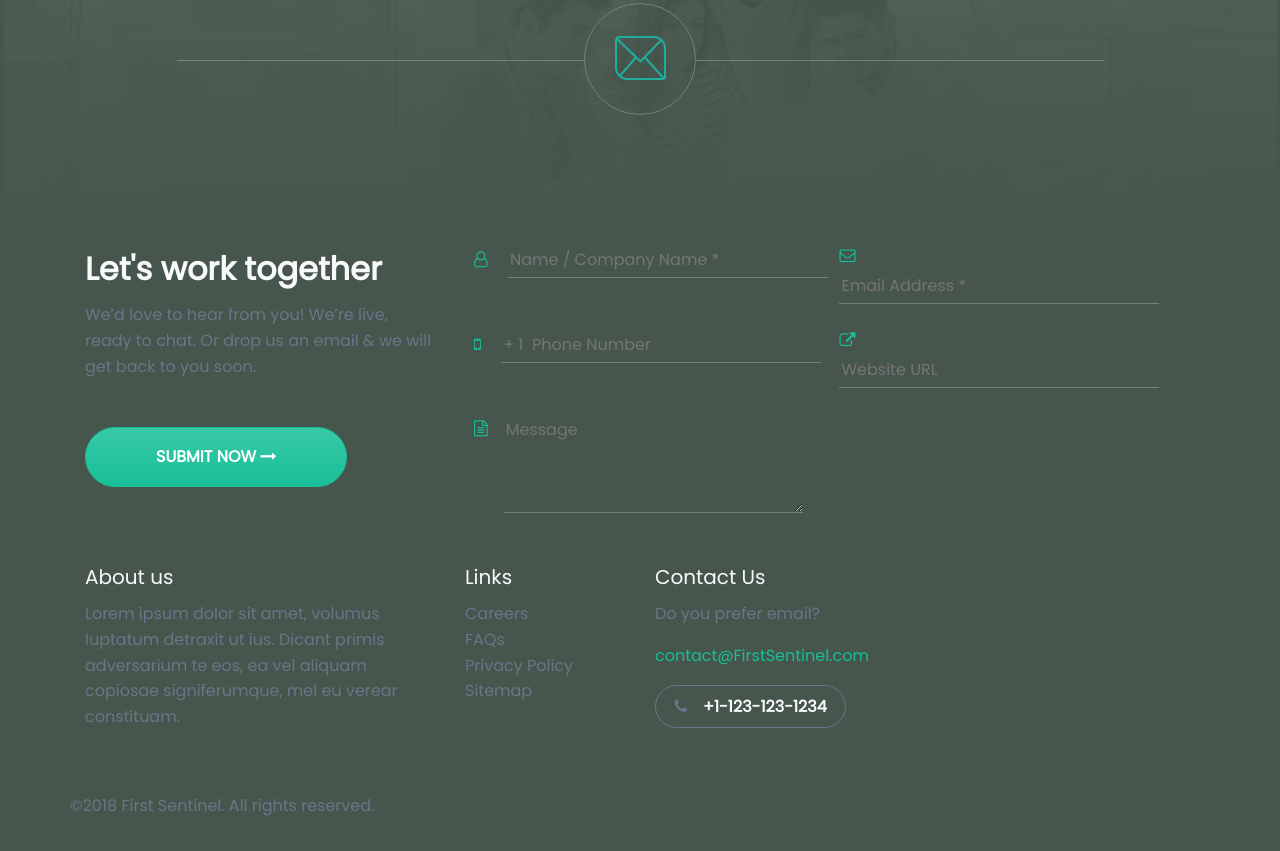
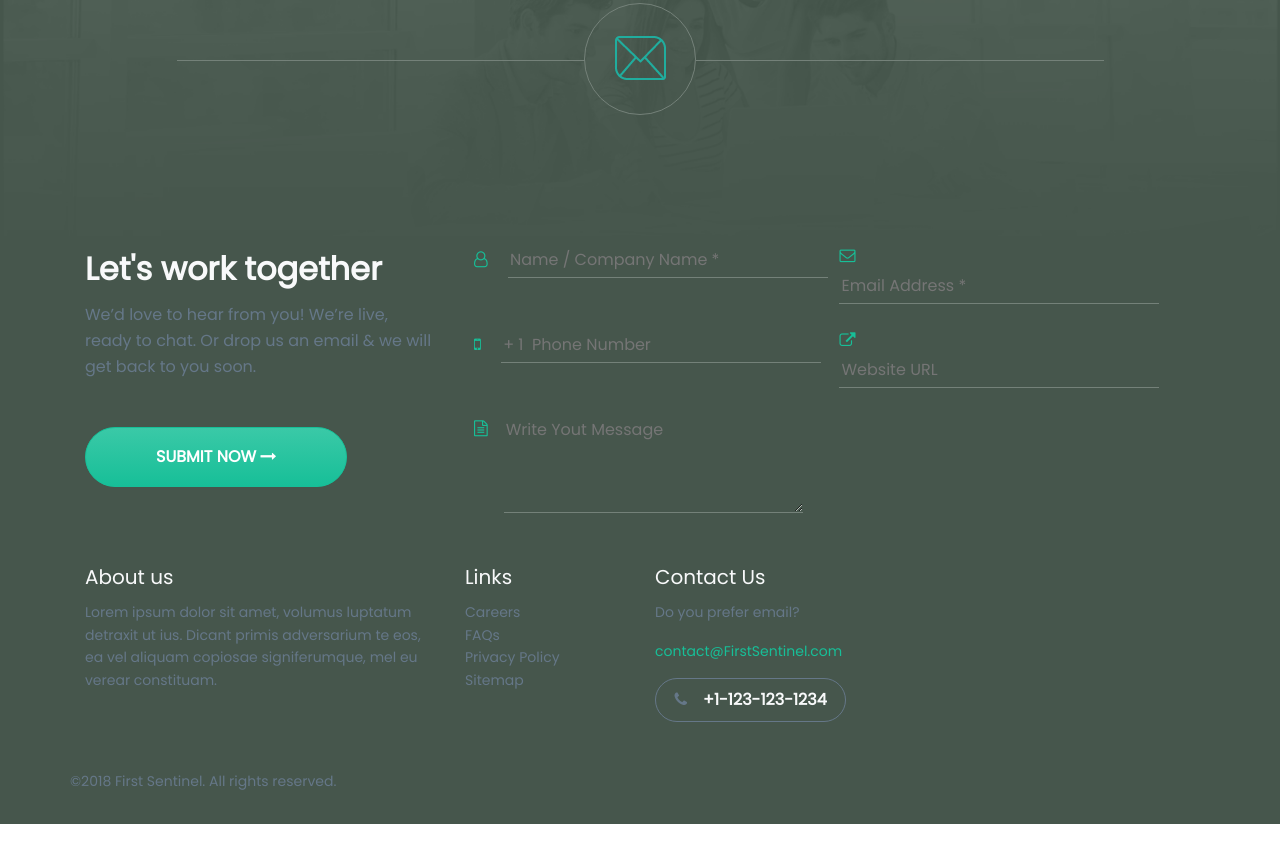
Before and after one commit to amarv1/amarv1.github.io, a website: page src/index.html in a window 1280 px wide. Shown: the part 4122-4973 px from the top of the page. After the commit the page ends 4946 px from the top, so only its background shows below. Drawn offline with nearby package versions, Linux system fonts and the light colour scheme; files that its build step writes are made by us from their sources.

Commit message:
minor fixes 2

```diff
--- a/src/index.html
+++ b/src/index.html
@@ -295,7 +295,7 @@
                     </div>
                     <div class="input-container d-flex">
                       <i class="fa fa-file-text-o icon text-info mr-3 mt-2" style=""></i>
-                      <textarea class="input-field footer-form-inputs" rows="3" placeholder="Message" name="message"></textarea>
+                      <textarea class="input-field footer-form-inputs" rows="3" placeholder="Write Yout Message" name="message"></textarea>
                     </div>
                 </form>
               </div>
@@ -303,16 +303,16 @@
             <div class="row mb-5">
               <div class="col-lg-4">
                 <h5 class="text-light">About us</h5>
-                <p class="text-secondary">Lorem ipsum dolor sit amet, volumus luptatum detraxit ut ius. Dicant primis adversarium te eos, ea vel aliquam copiosae signiferumque, mel eu verear constituam. </p>
+                <p class="text-secondary text-small">Lorem ipsum dolor sit amet, volumus luptatum detraxit ut ius. Dicant primis adversarium te eos, ea vel aliquam copiosae signiferumque, mel eu verear constituam. </p>
               </div>
-              <div class="col-lg-2">
+              <div class="col-lg-2 text-small">
                 <h5 class="text-light">Links</h5>
                 <a href="" class="text-secondary">Careers</a><br>
                 <a href="" class="text-secondary">FAQs</a><br>
                 <a href="" class="text-secondary">Privacy Policy</a><br>
                 <a href="" class="text-secondary">Sitemap</a><br>
               </div>
-              <div class="col-lg-3">
+              <div class="col-lg-3 text-small">
                 <h5 class="text-light">Contact Us</h5>
                 <p class="text-secondary">Do you prefer email?</p>
                 <a href="" class="text-info">contact@FirstSentinel.com</a>
@@ -320,7 +320,7 @@
               </div>
             </div>
             <div class="row">
-              <p class="text-secondary">©2018 First Sentinel. All rights reserved.</p>
+              <p class="text-secondary text-small">©2018 First Sentinel. All rights reserved.</p>
             </div>
           </div>
         </footer>
--- a/src/scss/styles.scss
+++ b/src/scss/styles.scss
@@ -29,13 +29,17 @@ $headings-line-height: 1.6;
   margin-bottom: 8rem;
 }
 
+.text-small {
+  font-size: 14px;
+}
+
 .carousel-indicators {
   bottom: -4.5rem;
 }
 
 
 .carousel-inner {
-  border-radius: 2rem;
+  border-radius: 1rem;
 }
 
 .mt-2rem {
```
Also changed, not shown: src/css/styles.css.
